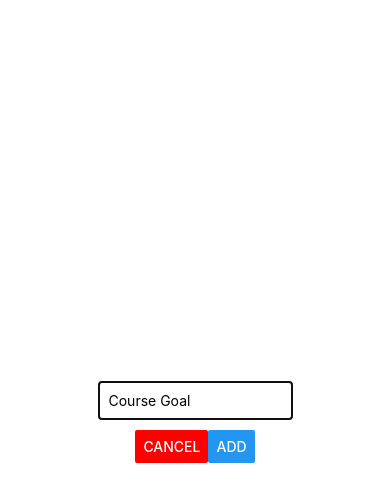
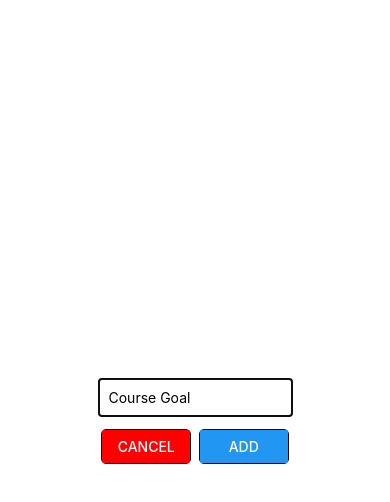
Before and after one commit to stevekutz/reactnative_components_exp, a React Native app: screen / in a window 390 px wide. Both pictures are taken after a click on the button "ADD NEW GOAL". Shown: the top 502 px of the page. Built offline with nearby package versions, Linux system fonts and the light colour scheme.

Commit message:
added styling for buttons

```diff
--- a/components/GoalInput.js
+++ b/components/GoalInput.js
@@ -26,18 +26,23 @@ const GoalInput = props => {
                     value = {enteredGoal}
                 />
 
-                <View style = {styles.controlButtons}>
+                <View style = {styles.controlButtonsContainer}>
+                    <View style = {styles.buttonStyle}>
                         <Button
+                            // style = {styles.buttonStyle}
                             title = "Cancel"
                             color = "red"
                             onPress = {props.cancelAddGoal}
                         />
+                    </View>
+                    <View style = {styles.buttonStyle}>
                         <Button
                             title = "Add"
                             onPress = {goalInputFieldHandler}
                             // onPress = {() => props.addGoalHandler(enteredGoal)}
                         // onPress = {props.addGoalHandler.bind(this, enteredGoal)}
                         />
+                    </View>
                 </View>
             </View>
         </Modal>
@@ -62,8 +67,20 @@ const styles = StyleSheet.create({
         padding: 10,
         marginBottom: 10,
 	},
-    controlButtons: {
+    controlButtonsContainer: {
+        // backgroundColor: 'yellow',
+        // borderColor: 'yellow',
+        // borderWidth: 4,
         flexDirection: 'row',
         justifyContent: 'space-around',
+        width: '50%',
+    },
+    buttonStyle: {
+        //backgroundColor: 'gray',
+        // borderColor: 'black',
+        width: 90,
+        margin: 2,
+        borderWidth: 1,
+        borderRadius: 5,
     }
 })
```
Also changed, not shown: 1 other file (tests, documents, lock files or other folders). Lines whose indentation alone changed are shown as unchanged.
